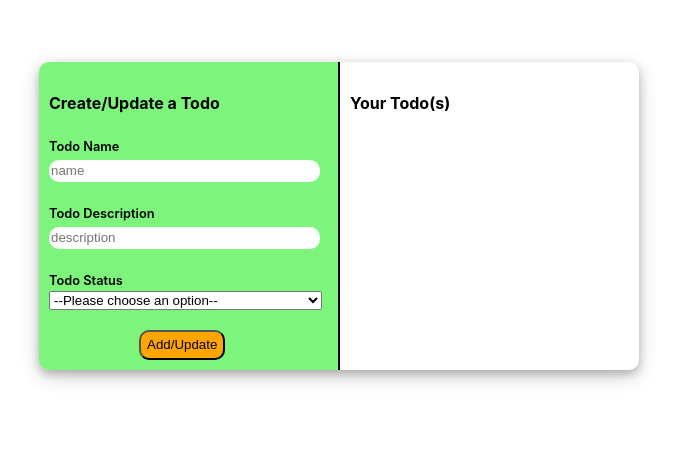
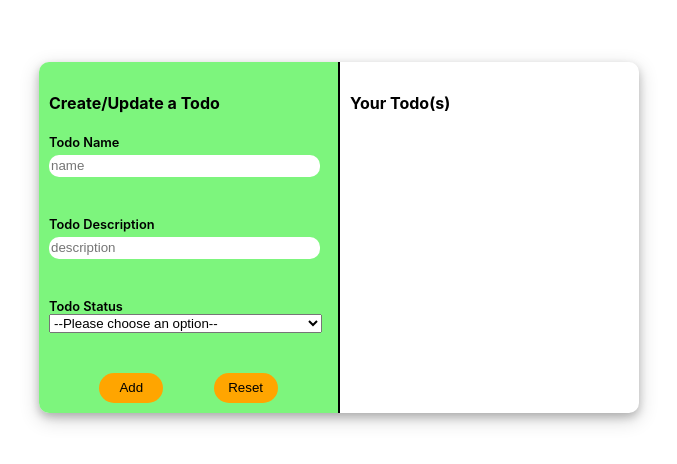
Before and after one commit to nishit0709/TypeScript-ToDo, a React (Create React App) app: page / in a window 1280 px wide. Shown: the part 168-632 px from the top of the page, without its empty margins (301-978 px from the left). Built offline with nearby package versions, Linux system fonts and the light colour scheme.

Commit message:
bug fixes and code formatting

```diff
--- a/src/Todo.css
+++ b/src/Todo.css
@@ -1,4 +1,4 @@
-.container{
+.container {
   display: flex;
   justify-content: center;
   align-items: center;
@@ -8,27 +8,27 @@
   border-radius: 10px;
 }
 
-.create-todo{
+.create-todo {
   border-right: 2px solid black;
   justify-content: center;
   width: 50%;
   padding: 10px;
   background-color: rgb(125, 245, 125);
-    border-radius: 10px 0 0 10px
+  border-radius: 10px 0 0 10px;
 }
 
-.create-todo div{
+.create-todo form {
   display: flex;
   flex-direction: column;
   justify-content: space-between;
 }
 
-.create-todo label{
+.create-todo label {
   font-size: 0.8em;
   font-weight: 600;
 }
 
-.create-todo input{
+.create-todo input {
   width: 20em;
   border-radius: 10px;
   border: none;
@@ -36,37 +36,49 @@
   margin-top: 5px;
 }
 
-.create-todo select{
-    width: 20.5em ;
+.create-todo select {
+  width: 20.5em;
 }
 
-#submit{
-    border-radius: 10px;
-    margin-left: 90px;
+.btnSubmit {
+  display: flex;
+  justify-content: space-evenly;
+}
+
+.btnSubmit button {
   background-color: orange;
   height: 30px;
   cursor: pointer;
+  border: none;
+  border-radius: 20px;
+  width: 5vw;
+  cursor: pointer;
+  transition: 0.3s;
 }
 
-.view-todo{
+.btnSubmit button:hover {
+  scale: 1.1;
+}
+
+.view-todo {
   width: 50%;
   height: auto;
   padding: 10px;
 }
 
-.todo-list{
+.todo-list {
   height: 210px;
   overflow-y: scroll;
 }
 
-.list-item{
+.list-item {
   display: grid;
   grid-template-columns: auto 35px 18px;
   grid-template-rows: 20px auto;
   margin-top: 10px;
   border-radius: 10px;
   padding: 5px;
-    background-color:antiquewhite;
+  background-color: antiquewhite;
   cursor: pointer;
 }
 
@@ -74,11 +86,11 @@
   border-radius: 10px;
 }
 
-#title{
+#title {
   font-weight: 700;
 }
 
-#status{
+#status {
   font-size: 0.7em;
   border-radius: 5px;
   width: fit-content;
@@ -86,17 +98,17 @@
   background-color: white;
 }
 
-.list-item p{
+.list-item p {
   grid-column-start: 1;
   grid-column-end: 3;
   font-size: 0.7em;
 }
 
-.list-item button{
+.list-item button {
   padding: 1px 0 0 0;
 }
 
-.list-item img{
+.list-item img {
   width: auto;
   height: 10px;
   margin-left: 0;
--- a/src/Todo.tsx
+++ b/src/Todo.tsx
@@ -1,111 +1,154 @@
-import React from 'react'
-import { useState } from 'react'
-import './Todo.css'
-import logo from './cross.png'
-import { format } from 'path'
+import { useState } from "react";
+import "./Todo.css";
+import logo from "./cross.png";
 
 type todoData = {
-    name?: string,
-    description?: string,
-    status?: string
-}
+  name: string;
+  description: string;
+  status: string;
+};
 
-const ListItem = (props:any) => {
-    console.log(props)
-    return(
-        <div className='list-item' onClick={() => props.handleUpdate(props.taskID)}>
-            <span id='title'>{props.data.name}</span>
-            <span id='status'>{props.data.status}</span>
-            <button onClick={(e) => {
-                    e.stopPropagation()
-                    props.handleDelete(props.taskID)
-                }}><img src={logo} alt='cross' /></button>
+const ListItem = (props: any) => {
+  console.log(props);
+  return (
+    <div className="list-item" onClick={() => props.handleUpdate(props.taskID)}>
+      <span id="title">{props.data.name}</span>
+      <span id="status">{props.data.status}</span>
+      <button
+        onClick={(e) => {
+          e.stopPropagation();
+          props.handleDelete(props.taskID);
+        }}
+      >
+        <img src={logo} alt="cross" />
+      </button>
       <p>{props.data.description}</p>
     </div>
-    )
-}
+  );
+};
 
 const Todo = () => {
-    const [todo, setTodo] = useState<todoData[]>([])
-    const [id, setId] = useState<number>(0)
+  const [todo, setTodo] = useState<todoData[]>([]);
+  const [id, setId] = useState<number>(0);
 
-    const [name, setName] = useState<string | undefined>('')
-    const [description, setDescription] = useState<string | undefined>('')
-    const [status, setStatus] = useState<string | undefined>('')
+  const [name, setName] = useState<string>("");
+  const [description, setDescription] = useState<string>("");
+  const [status, setStatus] = useState<string>("");
 
-    function handleSubmit(e: any){
-        e.preventDefault()
-        const data:todoData = {
+  function handleSubmit(e: any) {
+    e.preventDefault();
+    const data: todoData = {
       name,
       description,
       status
-        }
-        if(todo.length === id ){
-            setTodo([...todo, data])
+    };
+    if (todo.length === id) {
+      setTodo([...todo, data]);
     } else {
-            setTodo([...todo.slice(0, id), data, ...todo.slice(id+1)])
+      setTodo([...todo.slice(0, id), data, ...todo.slice(id + 1)]);
     }
 
-        setId(todo.length)
-        setName('')
-        setDescription('')
-        setStatus('')
+    setId(todo.length);
+    setName("");
+    setDescription("");
+    setStatus("");
+
+    console.log(`data is: ${JSON.stringify(data)}`)
+    console.log(`todos: ${todo}`)
+    console.log(`todo length: ${todo.length}`)
+    console.log(`id is: ${id}`)
   }
 
-    function handleUpdate(taskID: number){
-        setId(taskID)
-        setName(todo[taskID].name)
-        setDescription(todo[taskID].description)
-        setStatus(todo[taskID].status)
+  function handleUpdate(taskID: number) {
+    setId(taskID);
+    setName(todo[taskID].name);
+    setDescription(todo[taskID].description);
+    setStatus(todo[taskID].status);
   }
 
-    function handleDelete(taskID: number){
-        setTodo([...todo.slice(0, taskID), ...todo.slice(taskID+1)])
-        setId(todo.length)
+  function handleDelete(taskID: number) {
+    setTodo([...todo.slice(0, taskID), ...todo.slice(taskID + 1)]);
+    setId(todo.length);
+  }
+
+  function resetData(){
+    setId(todo.length);
+    setName("");
+    setDescription("");
+    setStatus("");
   }
 
   return (
-        <div className='container'>
-            <div className='create-todo'>
+    <div className="container">
+      <div className="create-todo">
         <h4>Create/Update a Todo</h4>
-                <div>
           <form onSubmit={handleSubmit}>
+            <label>Todo Name</label>
+            <input
+              type="text"
+              placeholder="name"
+              name="name"
+              value={name}
+              onChange={(e) => setName(e.target.value)}
+              required
+            />
 
-                        <label>Todo Name</label>
-                        <input type='text' placeholder='name' name='name' value={name} onChange={(e) => setName(e.target.value) } required/>
-
-                        <br/><br/>
+            <br />
+            <br />
 
             <label>Todo Description</label>
-                        <input type='text' placeholder='description' name='description' value={description} onChange={(e) => setDescription(e.target.value) } required/>
+            <input
+              type="text"
+              placeholder="description"
+              name="description"
+              value={description}
+              onChange={(e) => setDescription(e.target.value)}
+              required
+            />
 
-                        <br/><br/>
+            <br />
+            <br />
 
             <label>Todo Status</label>
-                        <select name='status' value={status} onChange={(e) => setStatus(e.target.value)} required>
+            <select
+              name="status"
+              value={status}
+              onChange={(e) => setStatus(e.target.value)}
+              required
+            >
               <option value="">--Please choose an option--</option>
               <option value="Todo">To-Do</option>
               <option value="Doing">Doing</option>
               <option value="Done">Done</option>
             </select>
 
-                        <br/><br/>
+            <br />
+            <br />
 
-                        <button type='submit' id='submit'>Add/Update</button>
+            <div className="btnSubmit">
+                <button type="submit" onClick={() => console.log(todo.length + ', ' + id)}>
+                    {todo.length === id ? "Add" : "Update"}
+                </button>
+                <button onClick={resetData}>Reset</button>
+            </div>
           </form>
       </div>
-            </div>
-            <div className='view-todo'>
+      <div className="view-todo">
         <h4>Your Todo(s)</h4>
-                <div className='todo-list'>
+        <div className="todo-list">
           {todo.map((task, index) => (
-                       <ListItem key={index} taskID={index} data={task} handleUpdate={handleUpdate} handleDelete={handleDelete} />
+            <ListItem
+              key={index}
+              taskID={index}
+              data={task}
+              handleUpdate={handleUpdate}
+              handleDelete={handleDelete}
+            />
           ))}
         </div>
       </div>
     </div>
-    )
+  );
+};
 
-}
-
-export default Todo
+export default Todo;
```
Also changed, not shown: 1 other file (tests, documents, lock files or other folders). Lines whose indentation alone changed are shown as unchanged.
